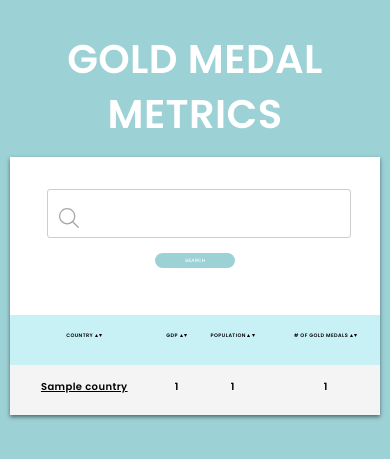
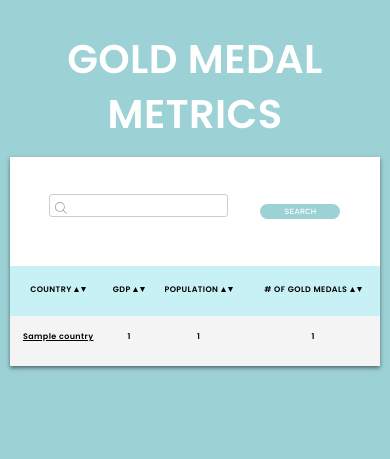
Before and after one commit to briantacderan/gold-medal-flask, a Flask app: page / in a window 390 px wide. Shown: the part 161-620 px from the top of the page. Run offline with Flask 2, Linux system fonts and the light colour scheme; tables that the repository leaves empty hold one stand-in row (values such as "Sample post").

Commit message:
Adjust more css

```diff
--- a/static/stylesheets/style.css
+++ b/static/stylesheets/style.css
@@ -174,38 +174,65 @@
     width: 90%;
   }
 
+  #country-search-input {
+    width: 150px;
+    height: 10px;
+    border-radius: 3px;
+    padding-left: 25px;
+    border: solid 1px #cecccf;
+    font-family: Work Sans;
+    font-size: 12px;
+    font-weight: 500;
+    line-height: 1.0;
+    letter-spacing: 0.4px;
+    padding-top: 10px;
+    text-align: left;
+    color: #4f4f4f;
+  }
+
+  #magnifying-glass {
+    position: relative;
+    top: 0;
+    left: 20px;
+    width: 12px;
+  }
+
   #country-search-button {
     width: 80px;
     height: 15px;
     border-radius: 54px;
     line-height: 1;
-    font-size: 5px;
+    font-size: 8px;
     margin: 15px;
   }
 
   .country-header th {
     background: #c8f1f5;
     padding-top: 18px;
-    font-size: 5px;
+    font-size: 8px;
   }
 
   img.sort {
-    width: 3px;
+    width: 5px;
   }
 
   #container {
     width: 95%;
-    min-width: 360px;
-    font-size: 10px;
+    min-width: 250px;
+    font-size: 8px;
   }
 
   tr {
     height: 50px;
   }
 
+  th, .table-descriptor {
+    font-size: 8px;
+  }
+
   td.table-value {
-    font-size: 5px;
-    height: 8px;
+    font-size: 12px;
+    height: 10px;
     letter-spacing: 0.4px;
   }
 }
```
